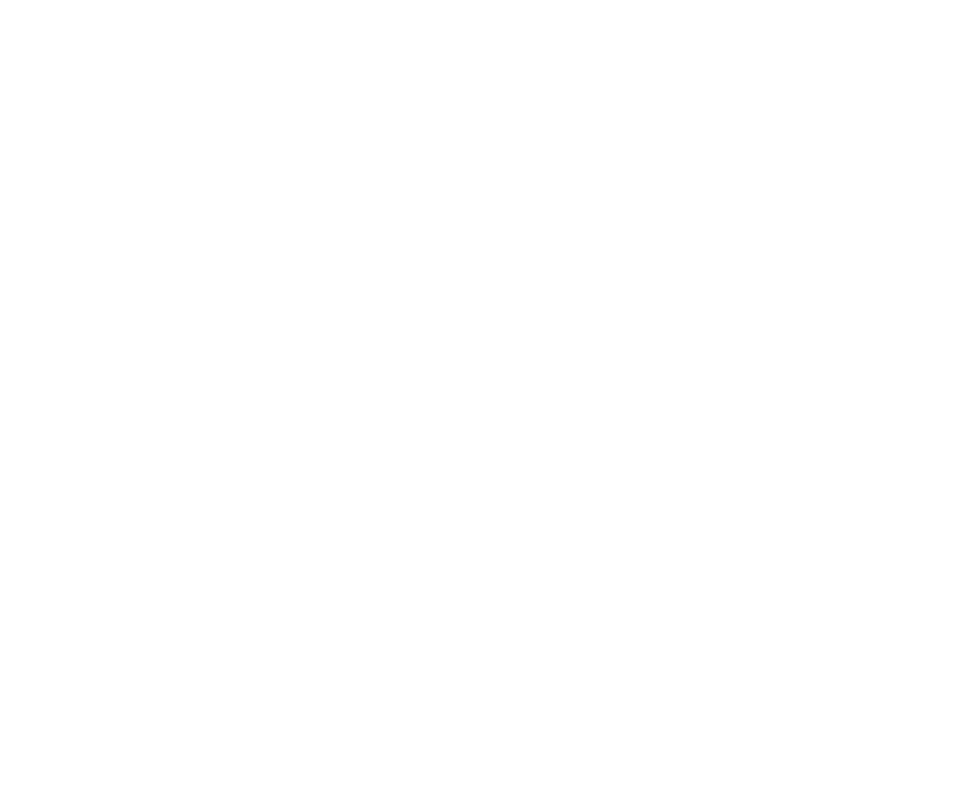
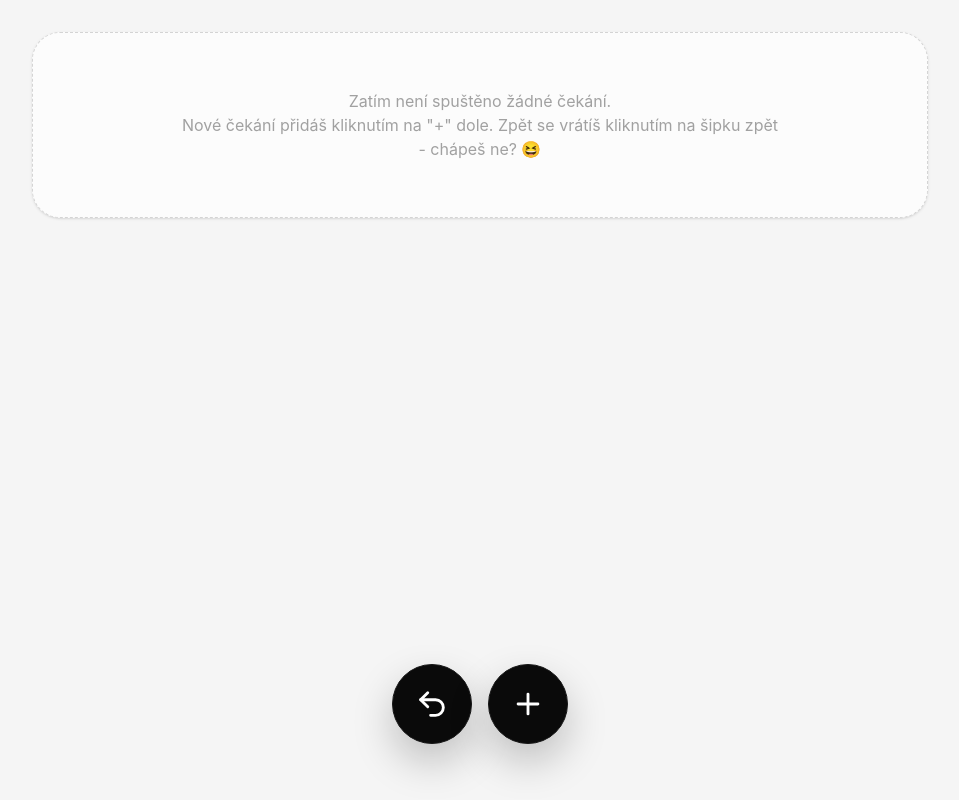
Before and after one commit to DominikPrusa/pionyr-helper, a React (Vite) app: page /waiting-time-timer in a window 1280 px wide. Before the commit this address had no page. Shown: the whole page, without its empty margins (160-1119 px from the left). Built offline with nearby package versions, Linux system fonts and the light colour scheme.

Commit message:
waiting time timer WIP

```diff
--- a/package.json
+++ b/package.json
@@ -11,6 +11,7 @@
   },
   "dependencies": {
     "@tailwindcss/vite": "^4.2.1",
+    "lucide-react": "^0.577.0",
     "react": "^19.2.0",
     "react-dom": "^19.2.0",
     "react-router-dom": "^7.13.1",
--- a/src/App.tsx
+++ b/src/App.tsx
@@ -3,6 +3,7 @@
 import TesseractExample from "./pages/TesseractExample";
 import Home from "./pages/Home";
 import TimesCounter from "./pages/times-counter";
+import WaitingTimeTimer from "./pages/waiting-time-timer";
 
 function App() {
   return (
@@ -10,6 +11,7 @@
       <Routes>
         <Route path="/" element={<Home />} />
         <Route path="/times-counter" element={<TimesCounter />} />
+        <Route path="/waiting-time-timer" element={<WaitingTimeTimer />} />
         <Route path="/tesseractExample" element={<TesseractExample />} />
       </Routes>
     </>
--- /dev/null
+++ b/src/components/WaitingTimeTimerCard.tsx
@@ -0,0 +1,86 @@
+import React, { useEffect, useMemo, useState } from "react";
+import { Pause, Play, Trash2 } from "lucide-react";
+import { formatSecondsToMMSS } from "../utils/TimeConversions";
+
+type WaitingTimeTimerCardProps = {
+  id: string;
+  onRemove: () => void;
+};
+
+const WaitingTimeTimerCard = ({ id, onRemove }: WaitingTimeTimerCardProps) => {
+  const [name, setName] = useState<string>("");
+  const [seconds, setSeconds] = useState<number>(0);
+  const [isRunning, setIsRunning] = useState<boolean>(false);
+
+  useEffect(() => {
+    if (!isRunning) return;
+
+    const interval: ReturnType<typeof setInterval> = setInterval(() => {
+      setSeconds((prev) => prev + 1);
+    }, 1000);
+
+    return () => clearInterval(interval);
+  }, [isRunning]);
+
+  const formattedTime = useMemo(() => formatSecondsToMMSS(seconds), [seconds]);
+
+  return (
+    <div className="overflow-hidden rounded-[28px] border border-black/5 bg-white shadow-[0_16px_40px_rgba(0,0,0,0.08)]">
+      <div className="bg-neutral-100 px-6 py-6 sm:px-8 sm:py-7">
+        <div className="flex items-start justify-between gap-6">
+          <div className="min-w-0 flex-1">
+            <label
+              htmlFor={`waiting-name-${id}`}
+              className="mb-3 block text-sm font-medium uppercase tracking-[0.12em] text-neutral-500"
+            >
+              Jméno
+            </label>
+
+            <input
+              id={`waiting-name-${id}`}
+              type="text"
+              value={name}
+              onChange={(e: React.ChangeEvent<HTMLInputElement>) =>
+                setName(e.target.value)
+              }
+              placeholder="Zadejte jméno"
+              className="w-full border-0 bg-transparent p-0 text-2xl font-medium text-neutral-900 outline-none placeholder:text-neutral-300 sm:text-3xl"
+            />
+          </div>
+
+          <div className="shrink-0 rounded-2xl bg-white/80 px-4 py-3 shadow-sm backdrop-blur-sm">
+            <span className="tabular-nums text-4xl font-light tracking-tight text-neutral-950 sm:text-5xl">
+              {formattedTime}
+            </span>
+          </div>
+        </div>
+
+        <div className="mt-8 flex items-center gap-3 sm:gap-4">
+          <button
+            type="button"
+            onClick={() => setIsRunning((prev) => !prev)}
+            aria-label={isRunning ? "Zastavit časovač" : "Spustit časovač"}
+            className="flex h-14 min-w-19 items-center justify-center rounded-2xl border border-neutral-900 bg-neutral-950 px-5 text-white shadow-sm transition hover:-translate-y-0.5 hover:shadow-lg"
+          >
+            {isRunning ? (
+              <Pause size={24} />
+            ) : (
+              <Play size={24} className="ml-0.5" />
+            )}
+          </button>
+
+          <button
+            type="button"
+            onClick={onRemove}
+            aria-label="Odstranit kartu"
+            className="flex h-14 w-14 items-center justify-center rounded-2xl border border-neutral-200 bg-white text-neutral-700 shadow-sm transition hover:-translate-y-0.5 hover:shadow-md hover:text-red-500"
+          >
+            <Trash2 size={24} />
+          </button>
+        </div>
+      </div>
+    </div>
+  );
+};
+
+export default WaitingTimeTimerCard;
--- /dev/null
+++ b/src/pages/waiting-time-timer.tsx
@@ -0,0 +1,77 @@
+import { Plus, Undo2 } from "lucide-react";
+import WaitingTimeTimerCard from "../components/WaitingTimeTimerCard";
+import { useState } from "react";
+import { useNavigate } from "react-router-dom";
+
+type TimerCardItem = {
+  id: string;
+};
+
+const WaitingTimeTimer = () => {
+  const navigate = useNavigate();
+  const [cards, setCards] = useState<TimerCardItem[]>([]);
+
+  const generateCardId = (): string => {
+    if (typeof crypto !== "undefined" && "randomUUID" in crypto) {
+      return crypto.randomUUID();
+    }
+
+    return `timer-${Date.now()}-${Math.random().toString(36).slice(2, 9)}`;
+  };
+
+  const addCard = (): void => {
+    setCards((prev) => [
+      ...prev,
+      {
+        id: generateCardId(),
+      },
+    ]);
+  };
+
+  const removeCard = (idToRemove: string): void => {
+    setCards((prev) => prev.filter((card) => card.id !== idToRemove));
+  };
+
+  return (
+    <div className="flex min-h-screen flex-col bg-neutral-100 px-4 py-6 sm:px-6 sm:py-8">
+      <div className="mx-auto w-full max-w-4xl">
+        {cards.length === 0 ? (
+          <div className="rounded-[28px] border border-dashed border-neutral-300 bg-white/70 px-8 py-14 text-center text-neutral-400 shadow-sm">
+            Zatím není spuštěno žádné čekání. <br />
+            Nové čekání přidáš kliknutím na "+" dole. Zpět se vrátíš kliknutím
+            na šipku zpět <br /> - chápeš ne? 😆
+          </div>
+        ) : (
+          cards.map((card) => (
+            <WaitingTimeTimerCard
+              key={card.id}
+              id={card.id}
+              onRemove={() => removeCard(card.id)}
+            />
+          ))
+        )}
+      </div>
+      <div className="mt-auto flex items-center justify-center gap-4 py-6">
+        <button
+          type="button"
+          onClick={() => navigate("/")}
+          aria-label="Go back"
+          className="flex h-20 w-20 items-center justify-center rounded-full border border-neutral-900 bg-neutral-950 text-white shadow-[0_18px_40px_rgba(0,0,0,0.22)] transition hover:scale-[1.03] hover:shadow-[0_22px_50px_rgba(0,0,0,0.26)]"
+        >
+          <Undo2 size={34} />
+        </button>
+
+        <button
+          type="button"
+          onClick={addCard}
+          aria-label="Add timer card"
+          className="flex h-20 w-20 items-center justify-center rounded-full border border-neutral-900 bg-neutral-950 text-white shadow-[0_18px_40px_rgba(0,0,0,0.22)] transition hover:scale-[1.03] hover:shadow-[0_22px_50px_rgba(0,0,0,0.26)]"
+        >
+          <Plus size={34} />
+        </button>
+      </div>
+    </div>
+  );
+};
+
+export default WaitingTimeTimer;
```
Also changed, not shown: 1 other file (tests, documents, lock files or other folders).
